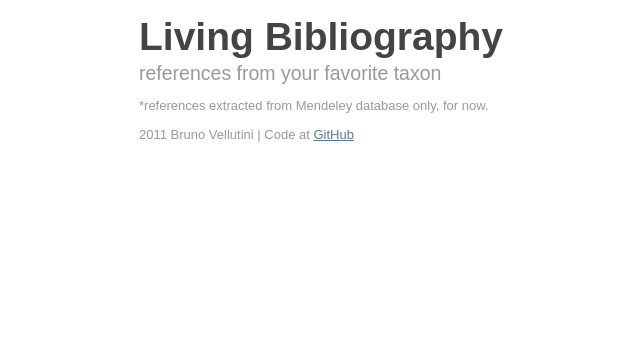
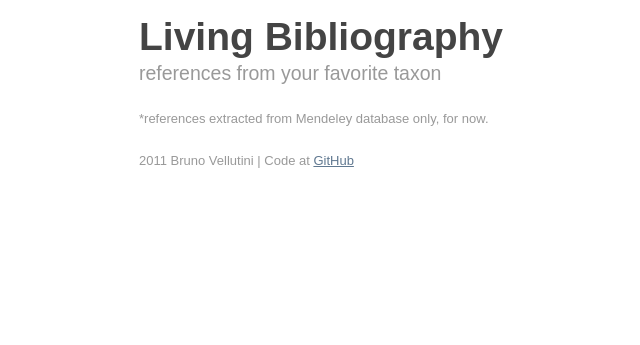
Before and after one commit to bruvellu/livingbib, a Django app: template alive/templates/base.html in a window 1280 px wide. Shown: the top 345 px of the page, without its empty margins (31-671 px from the left). Run offline with Django 3.2, Linux system fonts and the light colour scheme; the template is opened without the code that fills it, so the values that code supplies are empty; some libraries are stand-ins or nearby versions.

Commit message:
Some cleanup in the stylesheet

```diff
--- a/alive/static/css/style.css
+++ b/alive/static/css/style.css
@@ -169,28 +169,10 @@ h4 { font-size:1.2em; margin:0 0 0.3em 0; }
 
 header, footer, div#search-box,
 div#site-description, div#home-taxa,
-div#taxon-info, div#reference-list, div#side-info, div.citation { margin-top:1em; margin-bottom:1em; }
+div#taxon-info, div#reference-list, div#side-info, div.citation, div#main-footnote { margin-top:1em; margin-bottom:1em; }
 header h1 { margin: 0; }
 header a { color:#444444; text-decoration:none; }
 header span { font-size:1.5em; }
-/*
-
-div.paperlist {
-    margin:0;
-    padding:0;
-    list-style-type:none;
-}
-
-div.citation { padding:1em 0; }
-div#home-taxa { margin:0 0 1em 0; }
-div.rankings { margin:1em 0; }
-div.paperlist { margin:1em 0; }
-div#search-box { margin:0 0 1em 0; }
-div#search-results { margin:1em 0; }
-div.rankings table { text-align:left; }
-div.rankings table td { padding:2px 10px 0 0; }
-
-div.search-taxon { padding:1em; }*/
 
 div.search-taxon:hover { background:#fafafa; color:#607890; }
 #search-results a,
```
